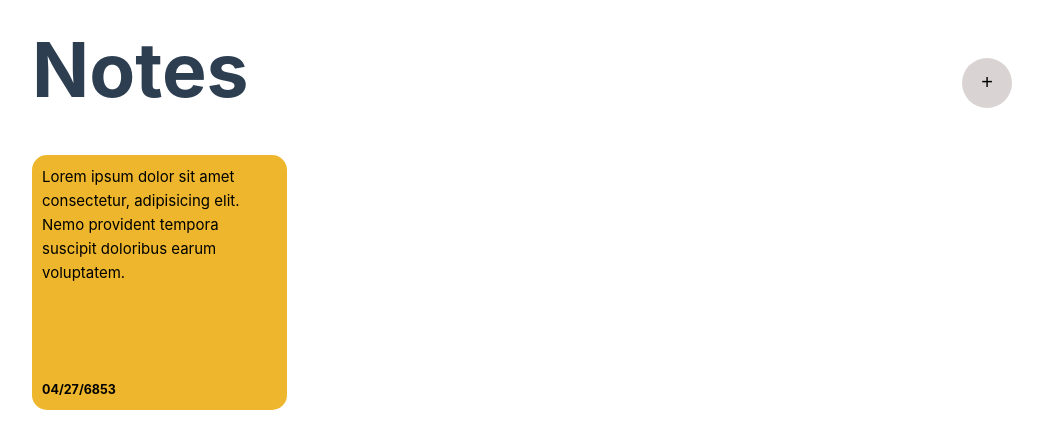
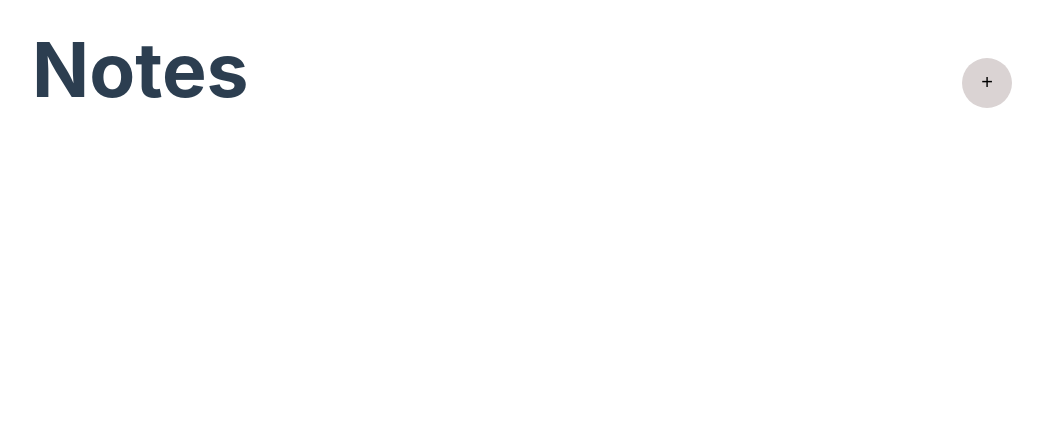
Before and after one commit to imadroshan/vue-projects, a Vue app in the folder notes-app/: page / in a window 1280 px wide. Shown: the top 448 px of the page, without its empty margins (118-1161 px from the left). Built offline with nearby package versions, Linux system fonts and the light colour scheme.

Commit message:
Renders the notes array in the card

```diff
--- a/notes-app/src/App.vue
+++ b/notes-app/src/App.vue
@@ -13,7 +13,7 @@
   const addNote = () => {
     notes.value.push({
       id: Math.floor(Math.random() * 1000000),
-      text: newNote,
+      text: newNote.value,
       date: new Date(),
       backgroundColor: getRandomColor()
     });
@@ -37,9 +37,9 @@
         <button @click="showModal = true"> + </button>
       </header>
       <div class="cards-container">
-        <div class="card">
-          <p class="main-text"> Lorem ipsum dolor sit amet consectetur, adipisicing elit. Nemo provident tempora suscipit doloribus earum voluptatem. </p>
-          <p class="date">04/27/6853</p>
+        <div v-for="note in notes" class="card" :style="{backgroundColor: note.backgroundColor}">
+          <p class="main-text"> {{note.text}} </p>
+          <p class="date">{{note.date.toLocaleDateString("en-US")}}</p>
         </div>
       </div>
     </div>
```
